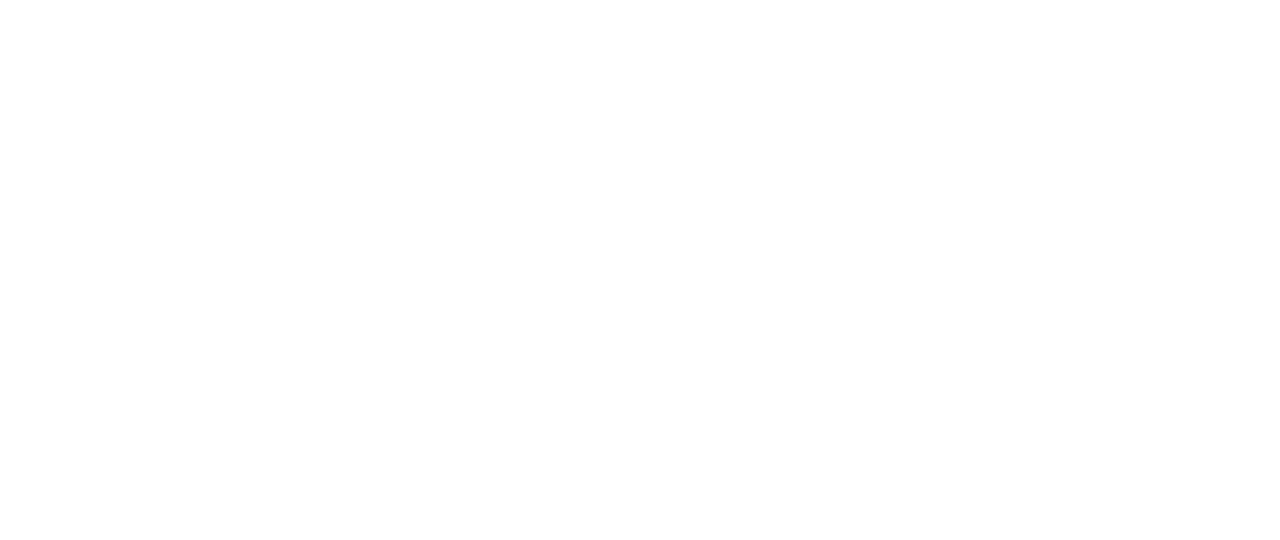
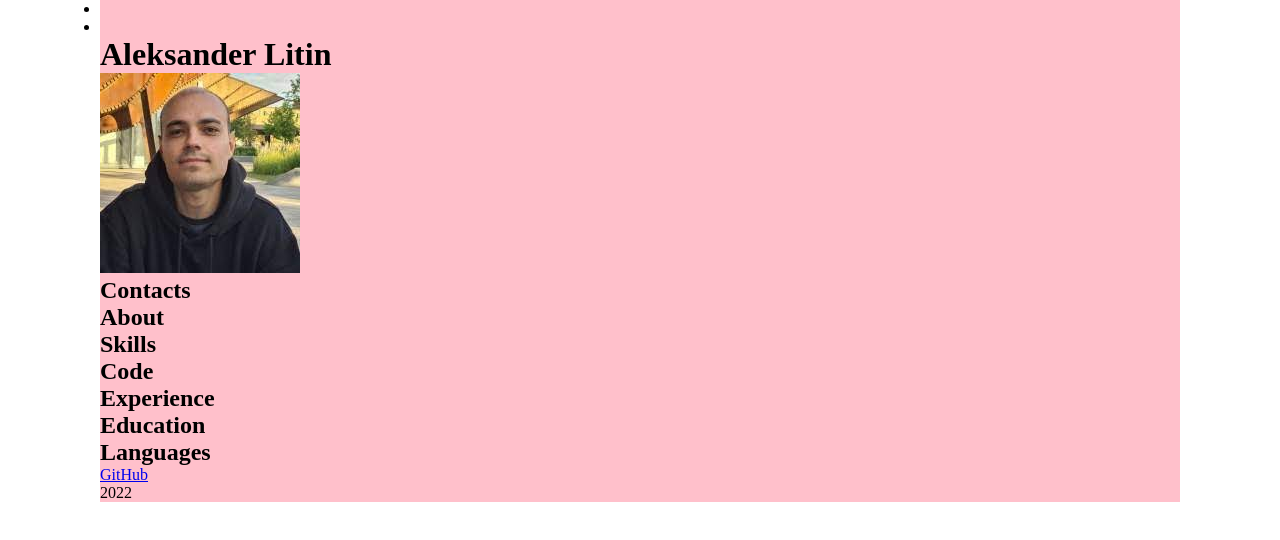
Before and after one commit to Pylearn2017/my-cv, a plain HTML site: page index.html in a window 1280 px wide. Drawn offline with Linux system fonts and the light colour scheme.

Commit message:
feat: add photo

```diff
--- a/index.html
+++ b/index.html
@@ -4,8 +4,42 @@
 	<meta charset="UTF-8">
 	<meta name="viewport" content="width=	, initial-scale=1.0">
 	<title>Document</title>
+	<link rel="stylesheet" href="style.css">
 </head>
 <body>
+	<header>
+		<div class="container">
+			<nav>
+				<ul>
+					<li>
+					</li>
+					<li>
+					</li>
+				</ul>
+			</nav>
+		</div>
 
+	</header>
+	<main>
+		<div class="container">
+			<h1>Aleksander Litin</h1>
+			<img src="img/photo.jpg" alt="photo">
+			<h2>Contacts</h2>
+			<h2>About</h2>
+			<h2>Skills</h2>
+			<h2>Code</h2>
+			<h2>Experience</h2>
+			<h2>Education</h2>
+			<h2>Languages</h2>
+		</div>
+
+	</main>
+	<footer>
+		<div class="container">
+			<a href="https://github.com/Pylearn2017">GitHub</a>
+			<p>2022</p>
+		</div>
+
+	</footer>
 </body>
 </html>
--- a/style.css
+++ b/style.css
@@ -2,3 +2,13 @@
 	margin: 0;
 	padding: 0;
 }
+
+.container {
+	background-color:pink;
+	margin: 0 auto;
+	width: 1080px;
+}
+
+.img {
+	width: 	50vw;
+}
```
Also changed, not shown: img/photo.jpg (added).
